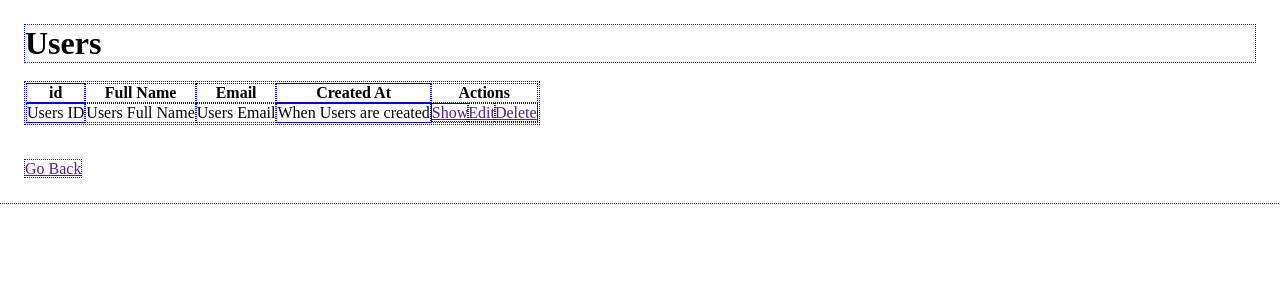
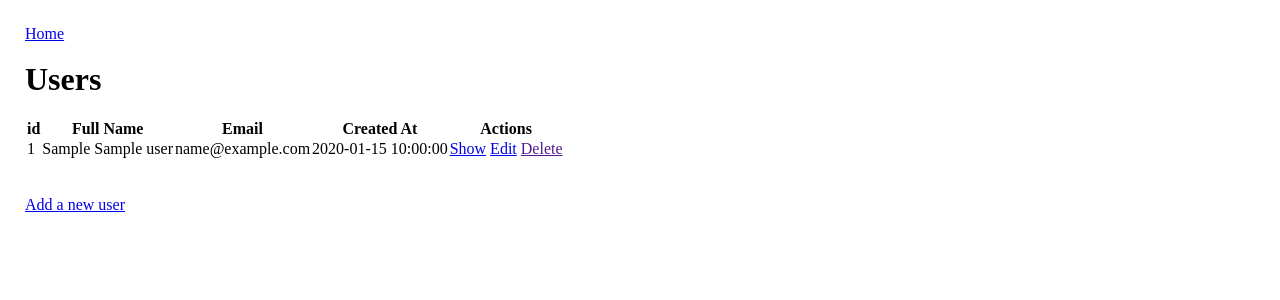
Before and after one commit to ZVR999/semi_restful, a Flask app: template templates/index.html in a window 1280 px wide. Shown: the top 300 px of the page. Run offline with Flask 2, Linux system fonts and the light colour scheme; the template is opened without the code that fills it: most values are stand-ins (such as "Sample title", 1, 10 or a date in 2020).

Commit message:
Home Page/Additional routes
/ route now displays all users in database within a table.
Extra templating was added to all templates to display assignment requirements and to navigate easily between routes/templates

```diff
--- a/server.py
+++ b/server.py
@@ -1,21 +1,43 @@
 from flask import Flask, render_template, flash, session, request, redirect
 from mysqlconnection import MySQLConnector
-
-app = Flask(__name__)
-mysql = MySQLConnector(app, 'friendsdb')
-
-# query = 'SELECT * FROM users;'
-# print mysql.query_db(query)
-
-@app.route('/')
-def index():
-    return render_template('index.html')
-
-app.run(debug=True)
-
+from datetime import datetime
 
 # # # a GET request to /users - calls the index method to display all the users.
 # # This will need a template.
+
+app = Flask(__name__)
+app.secret_key = 'aconevn23n!r13ndabcnqib2p33'
+mysql = MySQLConnector(app, 'friendsdb')
+
+# Home/Users page
+@app.route('/')
+def index():
+    query = 'SELECT * FROM users;'
+    users = mysql.query_db(query)
+
+    return render_template('index.html', users=users)
+
+# Add a new user page
+@app.route('/add')
+def add():
+    return render_template('add.html')
+
+# Process new user
+@app.route('/create', methods=['POST'])
+def create():
+    return redirect('/')
+
+# Edit a current user page
+@app.route('/edit')
+def edit():
+    return render_template('edit.html')
+
+# Show a current user page
+@app.route('/user')
+def user():
+    return render_template('user.html')
+
+app.run(debug=True)
 
 # # # GET request to /users/new - calls the new method to display a form allowing
 # #  users to create a new user. This will need a template.
--- a/static/css/style.css
+++ b/static/css/style.css
@@ -1,7 +1,7 @@
 *{
     margin: 0;
     padding: 0;
-    outline: 1px dotted blue;
+    /* outline: 1px dotted blue; */
 }
 
 body{
--- a/templates/index.html
+++ b/templates/index.html
@@ -1,5 +1,6 @@
 <!DOCTYPE html>
 <html lang="en">
+
 <head>
     <meta charset="UTF-8">
     <meta name="viewport" content="width=device-width, initial-scale=1.0">
@@ -7,10 +8,14 @@
     <title>Users</title>
     <link rel="stylesheet" href="{{ url_for('static', filename='css/style.css') }}">
 </head>
+
 <body>
+    <!-- Return to Home/Users Page -->
+    <a href="/">Home</a><br><br>
 
     <h1>Users</h1>
 
+    <!-- Table holding all users in the db -->
     <table>
         <tr>
             <th>id</th>
@@ -19,18 +24,21 @@
             <th>Created At</th>
             <th>Actions</th>
         </tr>
-    <!-- {% for user in users %} -->
+        <!-- For loop to list out all users in db -->
+        {% for user in users %}
         <tr>
-            <td>Users ID</td>
-            <td>Users Full Name</td>
-            <td>Users Email</td>
-            <td>When Users are created</td>
-            <td><a href="">Show</a><a href="">Edit</a><a href="">Delete</a></td>
+            <td>{{ user['id'] }}</td>
+            <td>{{ user['first_name'] }} {{ user[last_name] }}</td>
+            <td>{{ user['email'] }}</td>
+            <td>{{ user['created_at'] }}</td>
+            <td><a href="/user">Show</a> <a href="/edit">Edit</a> <a href="">Delete</a></td>
         </tr>
+        {% endfor %}
 
-    <!-- {% endfor %} -->
     </table>
     <br><br>
-    <a href="">Go Back</a>
+    <!-- Link to the add a new user page -->
+    <a href="/add">Add a new user</a>
 </body>
+
 </html>
```
Also changed, not shown: templates/add.html (+10 -1 lines), templates/edit.html (+16 -0 lines), templates/user.html (+8 -0 lines).
